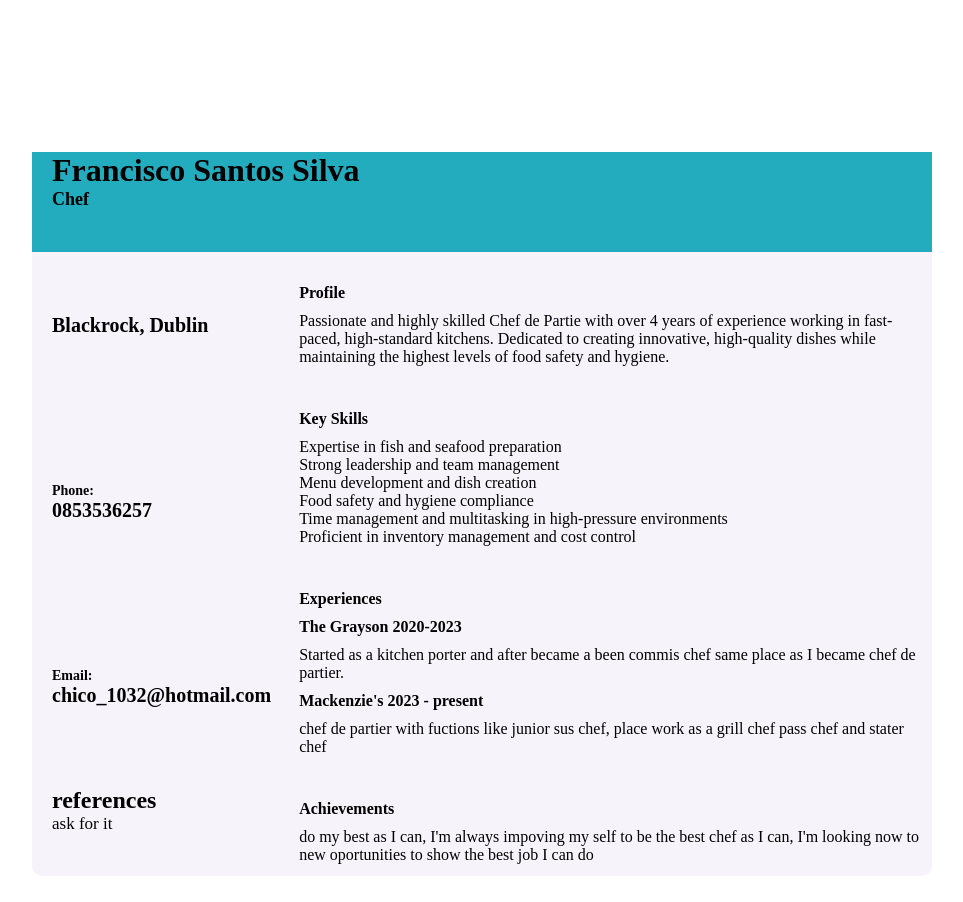
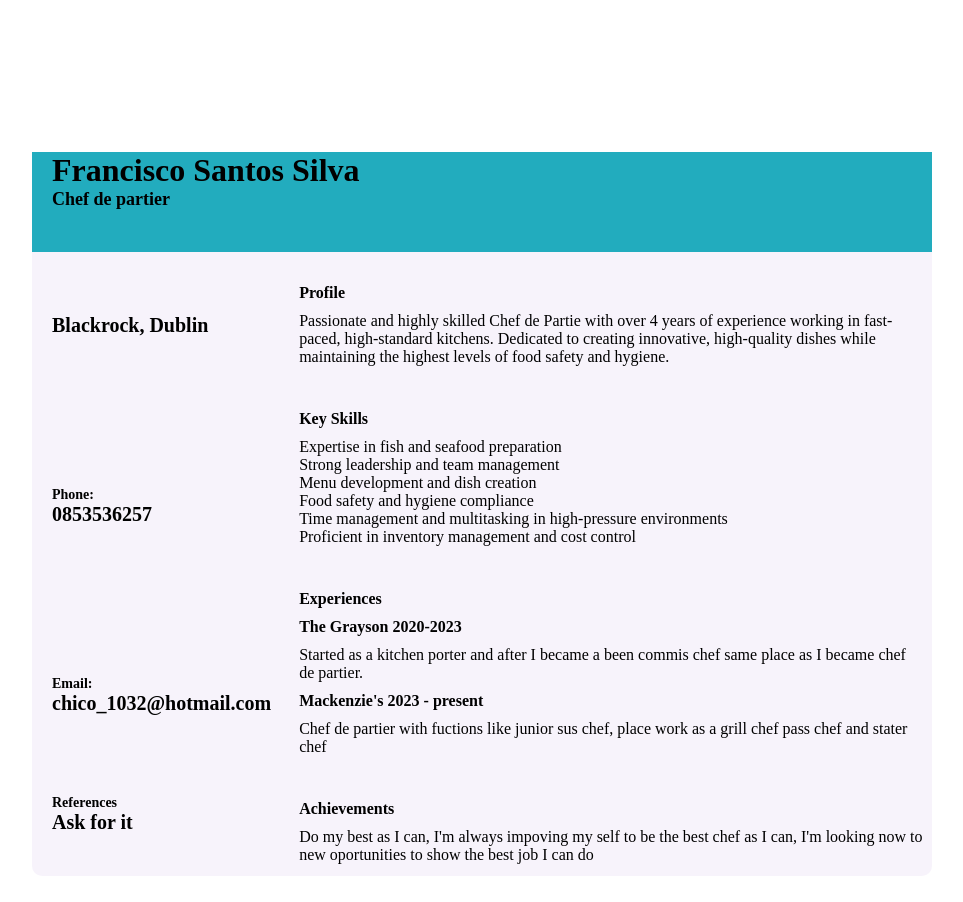
Before and after one commit to ka33al/curriculo, a plain HTML site: page index.html in a window 1280 px wide. Shown: the whole page, without its empty margins (158-1121 px from the left). Drawn offline with Linux system fonts and the light colour scheme.

Commit message:
small changes

```diff
--- a/index.html
+++ b/index.html
@@ -10,7 +10,7 @@
 <body>
 
     <div class="main">
-         <h1>Francisco Santos Silva <span>Chef</span></h1>
+         <h1>Francisco Santos Silva <span>Chef de partier</span></h1>
          <div class="content">
         <section class="aside">
 
@@ -23,8 +23,8 @@
 
             </div>
             <div class="references">
-                <h2>references</h2>
-               <p>ask for it</p>
+                <h2>References</h2>
+               <span>Ask for it</span>
             </div>
 
         </section>
@@ -48,14 +48,14 @@
            <div class="experiences">
             <h2>Experiences</h2>
             <h3>The Grayson 2020-2023</h3>
-            <p>Started as a kitchen porter and after became a been commis chef same place as I became chef de partier.</p>
+            <p>Started as a kitchen porter and after I became a been commis chef same place as I became chef de partier.</p>
             <h3>Mackenzie's 2023 - present</h3>
-            <p>chef de partier with fuctions like junior sus chef, place work as a grill chef pass chef and stater chef </p>
+            <p>Chef de partier with fuctions like junior sus chef, place work as a grill chef pass chef and stater chef </p>
            </div>
            <div class="achievements">
             <h2>Achievements</h2>
             <ul>
-                <li> do my best as I  can, I'm always impoving my self to be the best chef as I can, I'm looking now to new oportunities to show the best job I can do </li>
+                <li> Do my best as I  can, I'm always impoving my self to be the best chef as I can, I'm looking now to new oportunities to show the best job I can do </li>
             </ul>
         </div>
 
--- a/style.css
+++ b/style.css
@@ -57,6 +57,12 @@ h1 span{
 }
 .references p {
     font-size: 17px;
+}.references h2{
+    font-size: 14px;
+}
+.references span{
+   font-size: 20px;
+   font-weight: bold;
 }
 .info-profile h2 {
     font-size: 14px;
```
